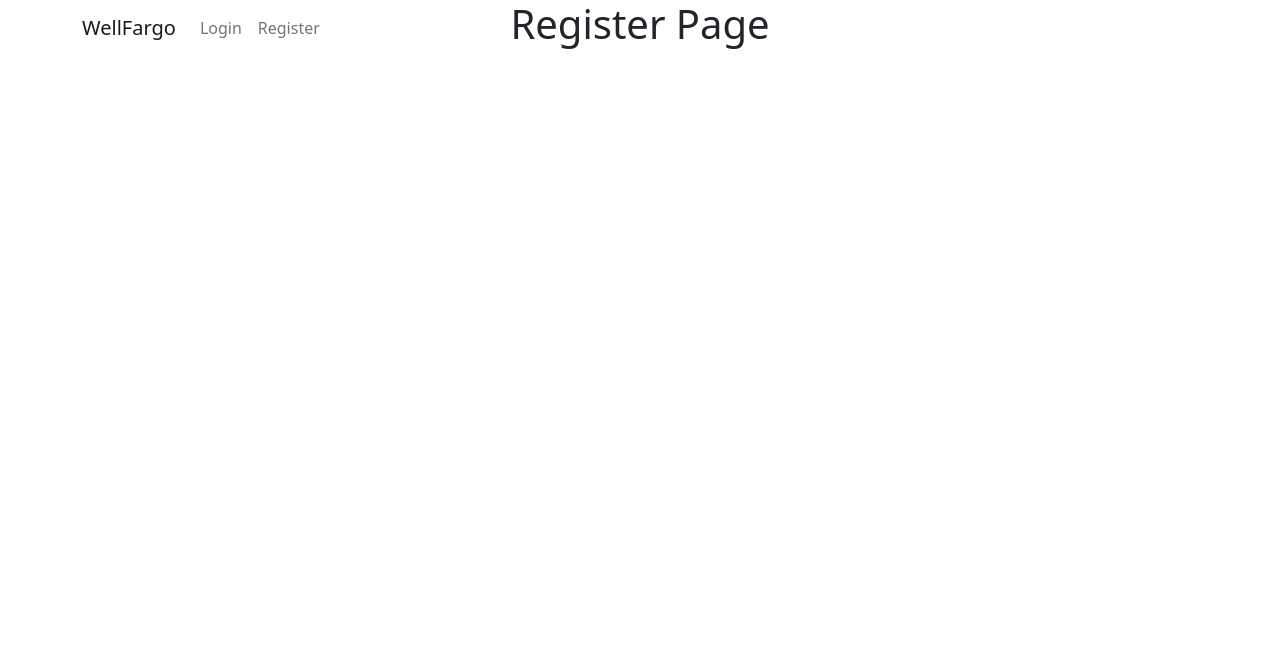
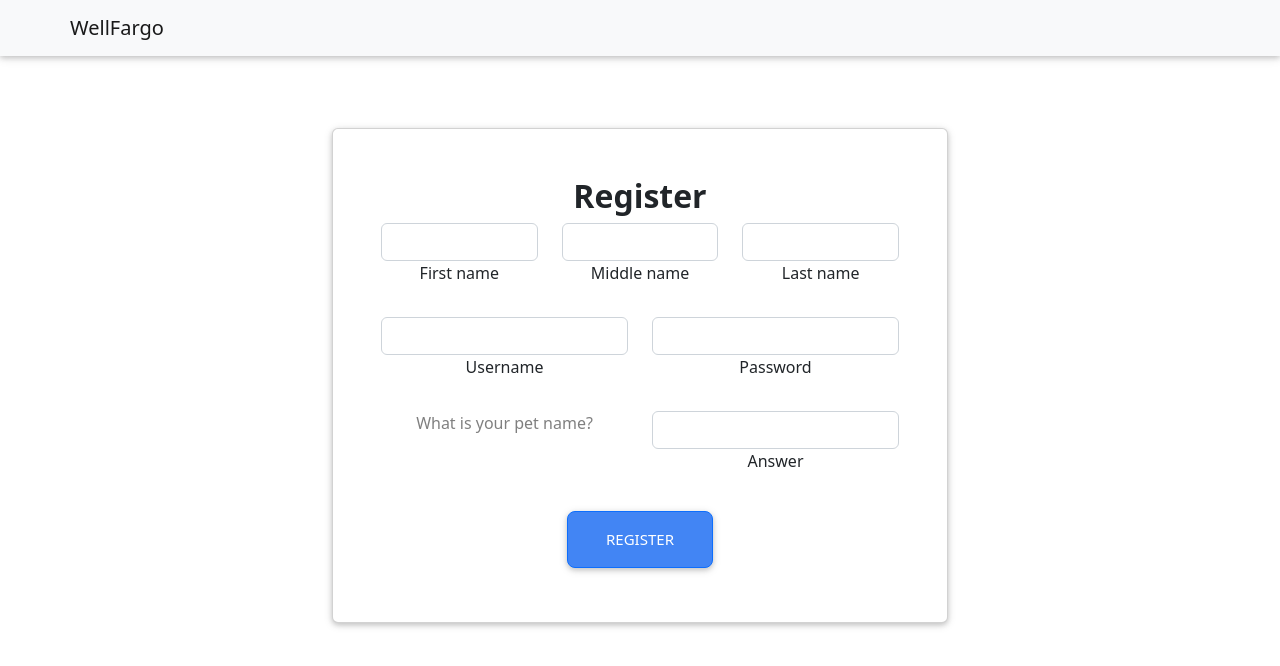
Before and after one commit to Adi190920/online-banking-system, a React (Create React App) app: page /register in a window 1280 px wide. Shown: the top 666 px of the page. Built offline with nearby package versions, Linux system fonts and the light colour scheme.

Commit message:
login and register pages added

```diff
--- a/package.json
+++ b/package.json
@@ -8,8 +8,11 @@
     "@testing-library/jest-dom": "^5.16.5",
     "@testing-library/react": "^13.4.0",
     "@testing-library/user-event": "^13.5.0",
+    "axios": "^1.1.3",
     "bootstrap": "^5.2.2",
     "bootstrap-3-card": "^0.2.0",
+    "mdb-react-ui-kit": "^5.0.0",
+    "mdbreact": "^5.2.0",
     "react": "^18.2.0",
     "react-bootstrap": "^2.5.0",
     "react-dom": "^18.2.0",
--- a/src/App.js
+++ b/src/App.js
@@ -6,14 +6,24 @@ import { BrowserRouter as Router, Routes, Route, Link } from 'react-router-dom'
 import Login from './pages/login'
 
 import Register from './pages/register'
-
+import DashBoard from './pages/dashboard'
+import { MDBNav } from 'mdbreact'
+import Container from 'react-bootstrap/Container';
+import Navbar from 'react-bootstrap/Navbar';
 function App() {
   return (
     <Router>
       <div className="App">
-        <nav className="navbar navbar-expand-lg navbar-light fixed-top">
+      <Navbar bg="light" variant="light">
+        <Container>
+          <Navbar.Brand href="/">WellFargo</Navbar.Brand>
+        </Container>
+      </Navbar>
+{/*
+        <MDBNav className="navbar navbar-expand-sm navbar- fixed-top">
           <div className="container">
             <Link className="navbar-brand" to={'/login'}>
+
               WellFargo
             </Link>
             <div className="collapse navbar-collapse" id="navbarTogglerDemo02">
@@ -31,14 +41,15 @@ function App() {
               </ul>
             </div>
           </div>
-        </nav>
-
+        </MDBNav> */}
+        <br/>
         <div className="outer">
           <div className="inner">
             <Routes>
               <Route exact path="/" element={<Login />} />
               <Route path="/login" element={<Login />} />
               <Route path="/register" element={<Register />} />
+              <Route path="/dashboard" element={<DashBoard />} />
             </Routes>
           </div>
         </div>
--- a/src/index.css
+++ b/src/index.css
@@ -5,6 +5,8 @@ body {
     sans-serif;
   -webkit-font-smoothing: antialiased;
   -moz-osx-font-smoothing: grayscale;
+
+  background-color: #508bfc;
 }
 
 code {
--- a/src/index.js
+++ b/src/index.js
@@ -1,3 +1,6 @@
+import '@fortawesome/fontawesome-free/css/all.min.css';
+import 'bootstrap-css-only/css/bootstrap.min.css';
+import 'mdbreact/dist/css/mdb.css';
 import React from 'react';
 import ReactDOM from 'react-dom/client';
 import './index.css';
--- /dev/null
+++ b/src/pages/dashboard.js
@@ -0,0 +1,6 @@
+import React from "react"
+export default function DashBoard(){
+    return(
+        <h1>Hello</h1>
+    )
+}
--- a/src/pages/login.js
+++ b/src/pages/login.js
@@ -1,10 +1,113 @@
-import React, { useState } from "react";
+import React, {useState }from 'react';
+import {
+  MDBBtn,
+  MDBContainer,
+  MDBRow,
+  MDBCol,
+  MDBCard,
+  MDBCardBody,
+  MDBInput,
+  MDBIcon,
 
-export default function Login () {
+}
+from 'mdb-react-ui-kit';
+
+import axios from "axios";
+import {  useNavigate } from "react-router-dom";
+
+function App() {
   const [username, setUsername] = useState("");
   const [password, setPassword] = useState("");
+  const [message, setMessage] = useState("");
 
-        return (
-           <h1>Login Page</h1>
-        );
+  const navigate = useNavigate();
+
+  function handleSubmit(event){
+    event.preventDefault();
+    if(username === "hari" && password === "om"){
+      setMessage("Login successful");
+      navigate("/dashboard");
     }
+    else{
+      setMessage("Please try again");
+      navigate("/");
+    }
+    // axios
+    // .post(`http://localhost:8080/user/login`, { username, password })
+    // .then((res) => {
+    //   localStorage.setItem("username", res.data.user.username);
+    //   setMessage("Login successful");
+    //   his.replace("/dashboard");
+    // })
+    // .catch((err) => {
+    //   console.log(err);
+    // });
+  }
+  return (
+    <MDBContainer fluid>
+
+      <MDBRow className='d-flex justify-content-center align-items-center h-80'>
+
+        <MDBCol col='8'>
+
+          <MDBCard className='bg-white my-5 mx-auto' style={{borderRadius: '1rem', maxWidth: '400px'}}>
+            <MDBCardBody className='p-5 w-100 d-flex flex-column'>
+            <div className="text-danger">{message ? <p>{message}</p> : null}</div>
+              <h2 className="fw-bold mb-2 text-center">Login</h2>
+              <p className="text-white-50 mb-3">Please enter your login and password!</p>
+
+              <MDBInput wrapperClass='mb-4 w-100'
+                value={username}
+                onChange={(e) => setUsername(e.target.value)}
+                label='Username' id='formControlLg'
+                type='text' size="sm"/>
+              <MDBInput wrapperClass='mb-4 w-100'
+                value={password}
+                onChange={(e) => setPassword(e.target.value)}
+                label='Password' id='formControlLg'
+                type='password' size="sm"/>
+
+
+
+              <MDBBtn size='sm'
+                onClick={handleSubmit}
+                >Login </MDBBtn>
+
+              <hr className="my-4" />
+              <div className="text-center">
+        <p>Not a member? <a href="/register">Register</a></p>
+        </div>
+
+              <div className="text-center">
+
+                <p>or login with:</p>
+
+                <MDBBtn tag='a' color='none' className='mx-3' style={{ color: '#1266f1' }}>
+                  <MDBIcon fab icon='facebook-f' size="sm"/>
+                </MDBBtn>
+
+                <MDBBtn tag='a' color='none' className='mx-3' style={{ color: '#1266f1' }}>
+                  <MDBIcon fab icon='twitter' size="sm"/>
+                </MDBBtn>
+
+                <MDBBtn tag='a' color='none' className='mx-3' style={{ color: '#1266f1' }}>
+                  <MDBIcon fab icon='google' size="sm"/>
+                </MDBBtn>
+
+                <MDBBtn tag='a' color='none' className='mx-3' style={{ color: '#1266f1' }}>
+                  <MDBIcon fab icon='github' size="sm"/>
+                </MDBBtn>
+
+              </div>
+
+            </MDBCardBody>
+          </MDBCard>
+
+        </MDBCol>
+      </MDBRow>
+
+    </MDBContainer>
+  );
+}
+
+export default App;
--- a/src/pages/register.js
+++ b/src/pages/register.js
@@ -1,8 +1,128 @@
-import React, { useState} from "react";
+import React, { useState } from 'react';
+import {
+  MDBBtn,
+  MDBContainer,
+  MDBRow,
+  MDBCol,
+  MDBCard,
+  MDBCardBody,
+  MDBInput,
+  // MDBSelect,
 
-export default function Register() {
+}
+from 'mdb-react-ui-kit';
+import {  useNavigate } from "react-router-dom";
+// import {MDBSelect} from 'mdbreact';
+function App() {
+  const [name, setName] = useState("");
+  const [middleName, setMiddlename] = useState("");
+  const [lastName, setLastname] = useState("");
+  const [answer, setAnswer] = useState("");
+  const [username, setUsername] = useState("");
+  const [password, setPassword] = useState("");
+  const [message, setMessage] = useState("");
 
-        return (
-            <h1>Register Page</h1>
-        );
+  const navigate = useNavigate();
+  function handleSubmit(event){
+    event.preventDefault();
+    if(username === "hari" && password === "om"){
+      setMessage("Login successful");
+      navigate("/dashboard");
     }
+    else{
+      setMessage("Please try again");
+      navigate("/");
+    }
+    // axios
+    // .post(`http://localhost:8080/user/login`, { username, password })
+    // .then((res) => {
+    //   localStorage.setItem("username", res.data.user.username);
+    //   setMessage("Login successful");
+    //   his.replace("/dashboard");
+    // })
+    // .catch((err) => {
+    //   console.log(err);
+    // });
+  }
+
+  return (
+    <MDBContainer fluid >
+
+        <MDBRow className='d-flex justify-content-center align-items-center h-80'>
+        <MDBCol md='6'>
+
+          <MDBCard className='my-5'>
+            <MDBCardBody className='p-5'>
+            <h2 className="fw-bold mb-2 text-center">Register</h2>
+
+              <MDBRow>
+                <MDBCol col='4'>
+                  <MDBInput wrapperClass='mb-4'
+                    value={name}
+                    onChange={(e) => setName(e.target.value)}
+                    label='First name' id='form1' type='text'/>
+                </MDBCol>
+                <MDBCol col='4'>
+                  <MDBInput wrapperClass='mb-4'
+                    value={middleName}
+                    onChange={(e) => setMiddlename(e.target.value)}
+                    label='Middle name' id='form1' type='text'/>
+                </MDBCol>
+                <MDBCol col='4'>
+                  <MDBInput wrapperClass='mb-4'
+                    value={lastName}
+                    onChange={(e) => setLastname(e.target.value)}
+                    label='Last name' id='form1' type='text'/>
+                </MDBCol>
+              </MDBRow>
+
+              <MDBRow>
+                <MDBCol col='4'>
+                  <MDBInput wrapperClass='mb-4'
+                    value={username}
+                    onChange={(e) => setUsername(e.target.value)}
+                    label='Username' id='form1' type='text'/>
+                </MDBCol>
+                <MDBCol col='4'>
+                  <MDBInput wrapperClass='mb-4'
+                    value={password}
+                    onChange={(e) => setPassword(e.target.value)}
+                    label='Password' id='form1' type='password'/>
+                </MDBCol>
+              </MDBRow>
+              <MDBRow>
+                <MDBCol col='4'>
+                  <p className="text-black-50 mb-">What is your pet name?</p>
+                </MDBCol>
+                <MDBCol col="4">
+                    <MDBInput wrapperClass='mb-4'
+                      value={answer}
+                      onChange={(e) => setAnswer(e.target.value)}
+                      label='Answer' id='form1' type='text'/>
+                </MDBCol>
+              </MDBRow>
+                  {/* <MDBSelect
+                    data={[
+                      { text: 'Gender', value: 1, disabled: true },
+                      { text: 'Female', value: 2 },
+                      { text: 'Male', value: 3 }
+                    ]}
+                    /> */}
+
+
+                <MDBBtn size='lg'
+                onClick={handleSubmit}
+                >Register</MDBBtn>
+
+            </MDBCardBody>
+          </MDBCard>
+
+        </MDBCol>
+
+    </MDBRow>
+
+    </MDBContainer>
+  );
+}
+
+export default App;
```
Also changed, not shown: 1 other file (tests, documents, lock files or other folders).
